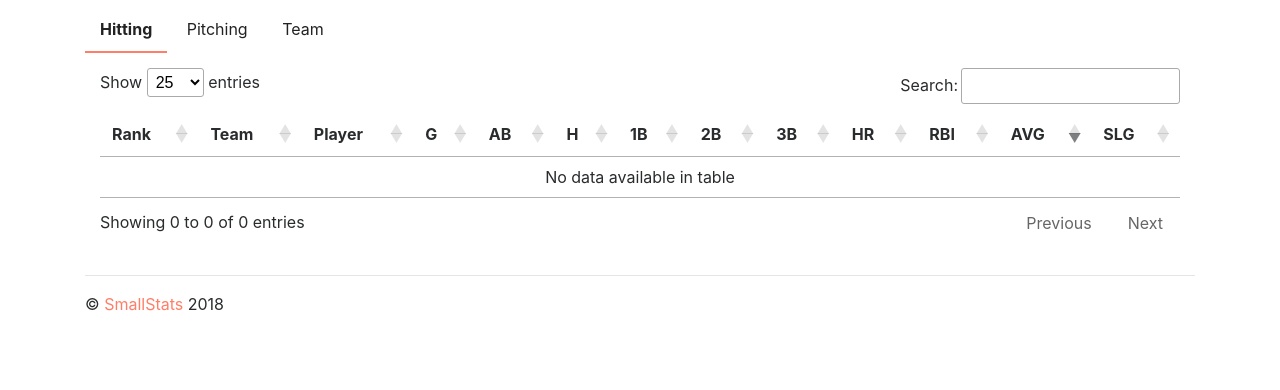
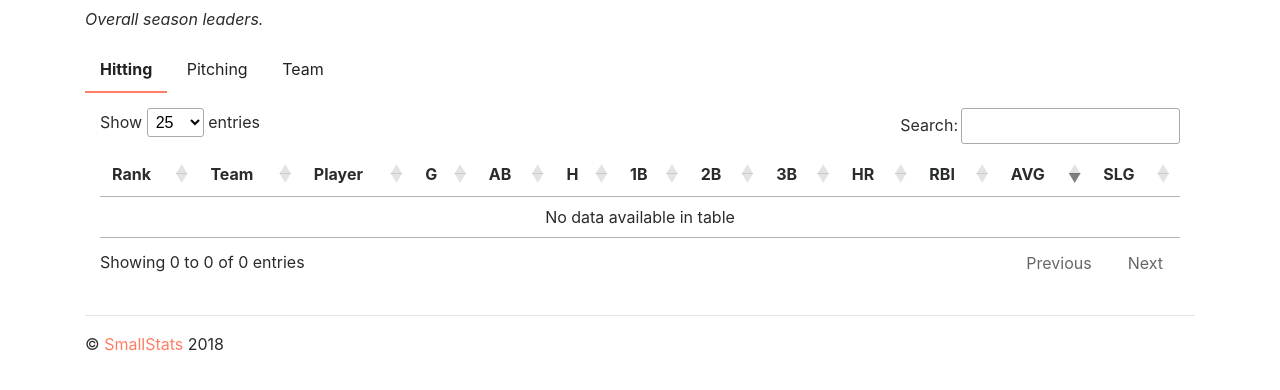
Before and after one commit to clintcolding/SBPlayerStats, a Flask app: page /leaders in a window 1280 px wide. Shown: the part 116-506 px from the top of the page. Run offline with Flask 2, Linux system fonts and the light colour scheme; data that the repository does not hold is empty; some libraries are stand-ins or nearby versions.

Commit message:
Added description

```diff
--- a/templates/leaders.html
+++ b/templates/leaders.html
@@ -9,6 +9,7 @@
 
 {% block content %}
     <h2>Season Leaders</h2>
+    <p style="font-style:italic;">Overall season leaders.</p>
 
     <ul class="tabs">
         <li class="tab-link current" data-tab="hitting-tab">Hitting</li>
```
